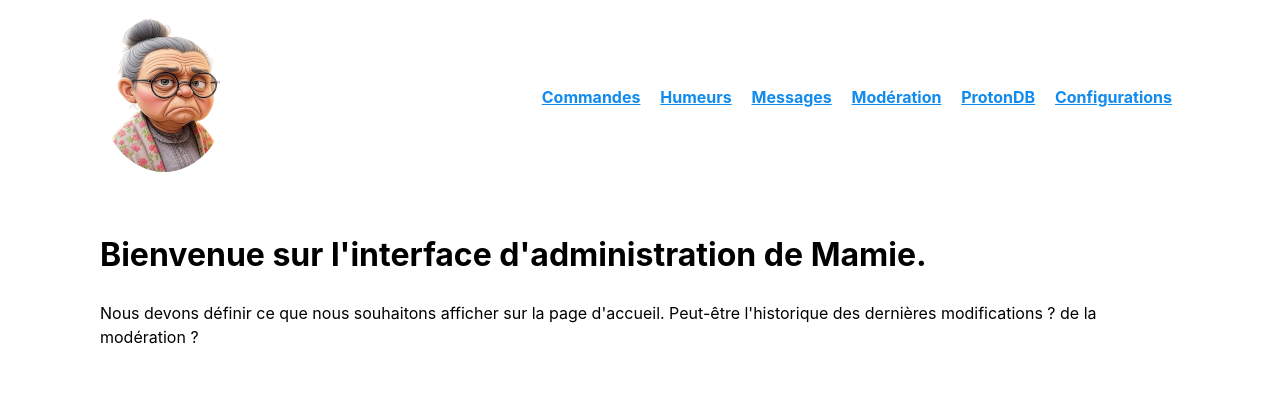
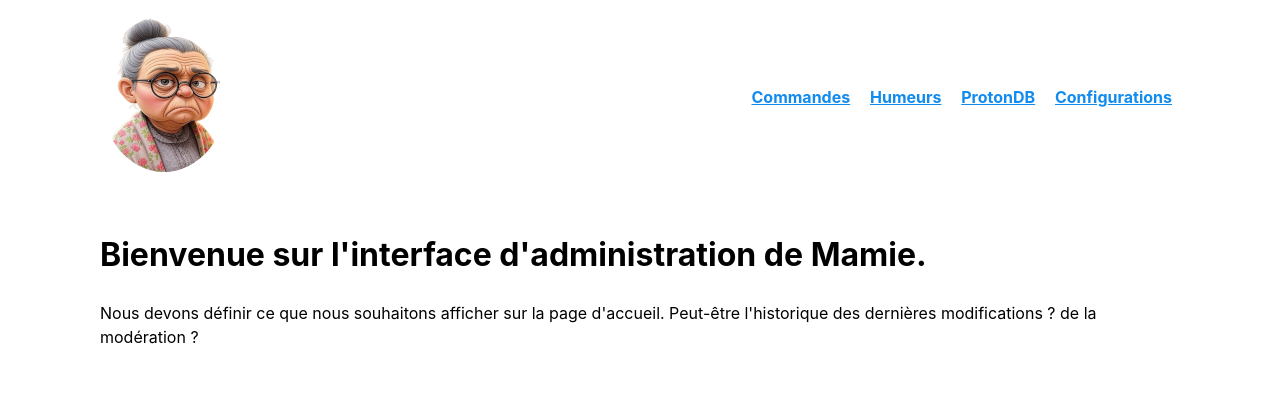
Before and after one commit to skylanix/MamieHenriette, a Flask app: page / in a window 1280 px wide. Shown: the top 420 px of the page. Run offline with Flask 3, Linux system fonts and the light colour scheme; parts of the project's set-up code (start-up, migrations or seed data) failed here and were passed over.

Commit message:
uppression des pages qui ne sont pas utilisé

```diff
--- a/webapp/__init__.py
+++ b/webapp/__init__.py
@@ -2,4 +2,4 @@ from flask import Flask
 
 webapp = Flask(__name__)
 
-from webapp import commandes, configurations, index, humeurs, messages, moderation, protondb
+from webapp import commandes, configurations, index, humeurs, protondb
--- a/webapp/messages.py
+++ /dev/null
@@ -1,6 +0,0 @@
-from flask import render_template
-from webapp import webapp
-
-@webapp.route("/messages")
-def messages():
-	return render_template("messages.html")
--- a/webapp/moderation.py
+++ /dev/null
@@ -1,6 +0,0 @@
-from flask import render_template
-from webapp import webapp
-
-@webapp.route("/moderation")
-def moderation():
-	return render_template("moderation.html")
--- a/webapp/templates/messages.html
+++ /dev/null
@@ -1,6 +0,0 @@
-{% extends "template.html" %}
-
-{% block content %}
-<h1>Messages de Mamie</h1>
-<p>TODO</p>
-{% endblock %}
--- a/webapp/templates/moderation.html
+++ /dev/null
@@ -1,6 +0,0 @@
-{% extends "template.html" %}
-
-{% block content %}
-<h1>Modération</h1>
-<p>Outils de modération communautaire pour gérer votre serveur Discord (fonctionnalité en développement).</p>
-{% endblock %}
--- a/webapp/templates/template.html
+++ b/webapp/templates/template.html
@@ -20,8 +20,6 @@
 			<ul>
 				<li><a href="/commandes">Commandes</a></li>
 				<li><a href="/humeurs">Humeurs</a></li>
-				<li><a href="/messages">Messages</a></li>
-				<li><a href="/moderation">Modération</a></li>
 				<li><a href="/protondb">ProtonDB</a></li>
 				<li><a href="/configurations">Configurations</a></li>
 			</ul>
```
